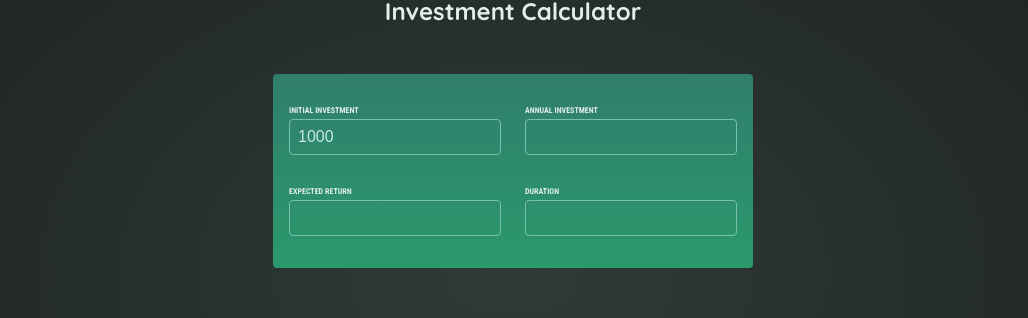
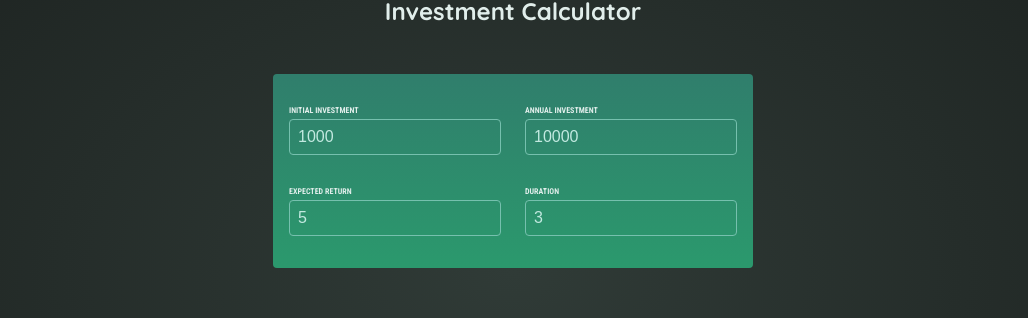
Before and after one commit to jonpalencia/Investment-Calc-Demo, a React (Vite) app: page / in a window 1280 px wide. Shown: the part 152-470 px from the top of the page, without its empty margins (127-1155 px from the left). Built offline with nearby package versions, Linux system fonts and the light colour scheme.

Commit message:
add: create first initial investment calculation functionality for UserInput.jsx

```diff
--- a/src/components/UserInput.jsx
+++ b/src/components/UserInput.jsx
@@ -1,4 +1,5 @@
 import { useState } from 'react';
+import { calculateInvestmentResults } from '../util/investment';
 
 // This function expects a JS object as an argument
 // The object should contain the following properties
@@ -8,10 +9,10 @@ import { useState } from 'react';
 // - duration: The investment duration (time frame)
 
 const initialInput = {
-  initialInput: 1000,
-  annualInvestment: 1200,
-  expectedReturn: 6,
-  duration: 10,
+  initialInvestment: 1000,
+  annualInvestment: 10000,
+  expectedReturn: 5,
+  duration: 3,
 };
 
 //! TESTING PHASE
@@ -19,39 +20,63 @@ export default function () {
   const [userInput, setUserInput] = useState(initialInput);
   const inputHandler = function (e) {
     setUserInput(prevInput => {
-      const newInput = e.target.value;
-      console.log(newInput);
-      return newInput;
+      const userInput = e.target.value;
+      const targetInput = e.target.name;
+      const newInputValue = { ...prevInput };
+      newInputValue[targetInput] = Number(userInput);
+      const calcResult = calculateInvestmentResults(newInputValue);
+      console.log(newInputValue);
+      console.log(calcResult);
+      return newInputValue;
     });
   };
 
   return (
-    <section id="user-input">
+    <form id="user-input">
       <div className="input-group">
         <p>
           <label>Initial Investment</label>
           <input
+            name="initialInvestment"
             type="number"
-            value={userInput.initialInput}
+            value={userInput.initialInvestment}
             onChange={inputHandler}
             required
           />
         </p>
         <p>
           <label>Annual Investment</label>
-          <input type="number" required />
+          <input
+            name="annualInvestment"
+            type="number"
+            value={userInput.annualInvestment}
+            onChange={inputHandler}
+            required
+          />
         </p>
       </div>
       <div className="input-group">
         <p>
           <label>Expected Return</label>
-          <input type="number" required />
+          <input
+            name="expectedReturn"
+            type="number"
+            value={userInput.expectedReturn}
+            onChange={inputHandler}
+            required
+          />
         </p>
         <p>
           <label>Duration</label>
-          <input type="number" required />
+          <input
+            name="duration"
+            type="number"
+            value={userInput.duration}
+            onChange={inputHandler}
+            required
+          />
         </p>
       </div>
-    </section>
+    </form>
   );
 }
```
